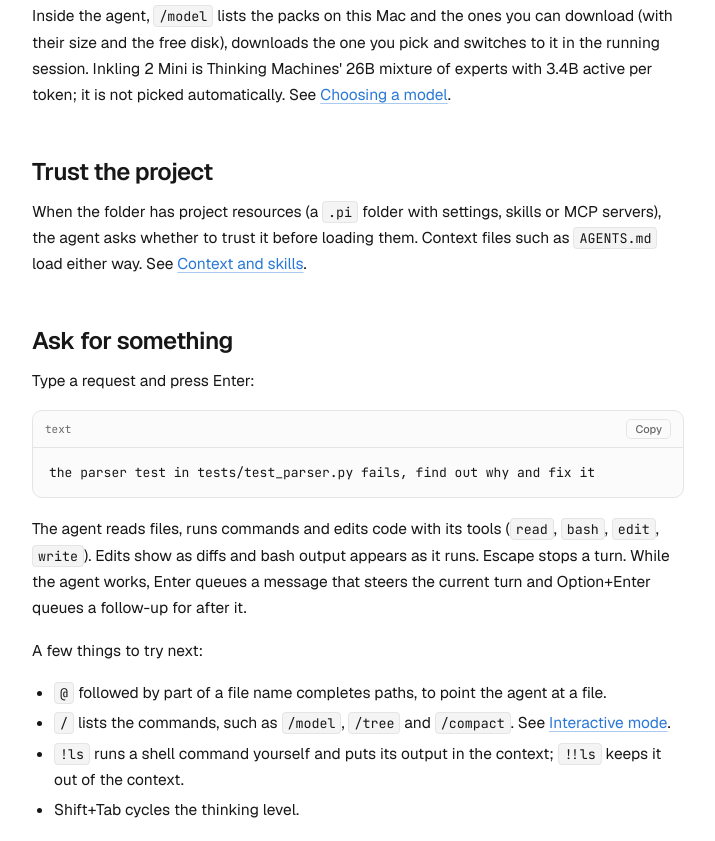
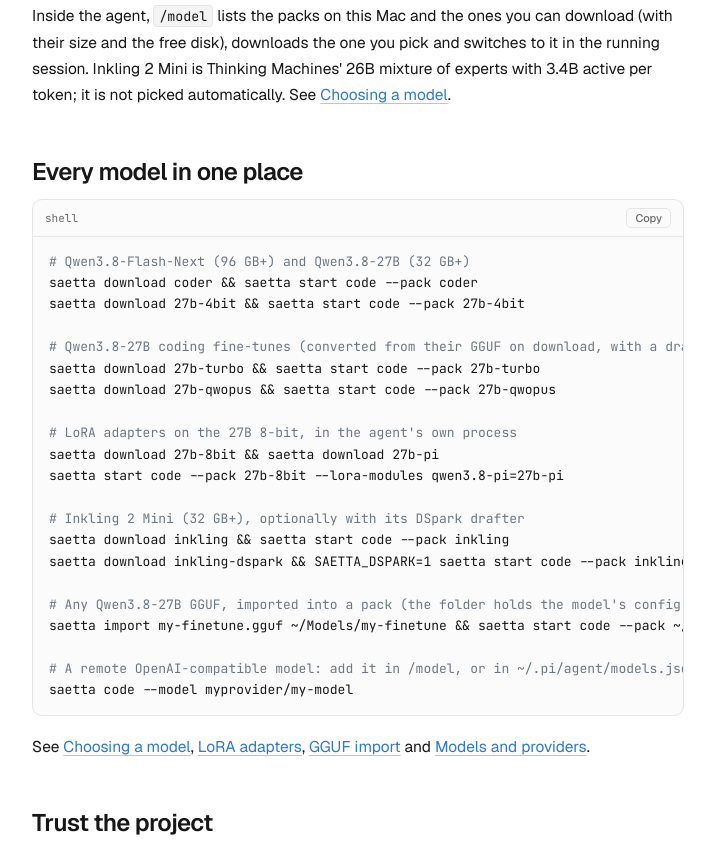
Before and after one commit to antonellof/saetta, a plain HTML site: page web/docs/quickstart/index.html in a window 1280 px wide. Shown: the part 973-1814 px from the top of the page, without its empty margins (296-1011 px from the left). Drawn offline with nearby package versions, Linux system fonts and the light colour scheme.

Commit message:
README and quickstart: how to run every model (families, fine-tunes, LoRA, Inkling with DSpark, GGUF import, remote OpenAI-compatible)

```diff
--- a/web/docs/quickstart/index.html
+++ b/web/docs/quickstart/index.html
@@ -96,6 +96,29 @@ saetta start code --pack inkling
 saetta download 27b-qwopus              <span class="hljs-comment"># Qwopus, a Qwen3.8-27B coding fine-tune, 16 GB</span>
 saetta start code --pack 27b-qwopus</code></pre></div>
 <p>Inside the agent, <code>/model</code> lists the packs on this Mac and the ones you can download (with their size and the free disk), downloads the one you pick and switches to it in the running session. Inkling 2 Mini is Thinking Machines&#39; 26B mixture of experts with 3.4B active per token; it is not picked automatically. See <a href="/docs/choosing-a-model/">Choosing a model</a>.</p>
+<h2 id="every-model-in-one-place"><a class="anchor" href="#every-model-in-one-place" aria-hidden="true" tabindex="-1">#</a>Every model in one place</h2>
+<div class="code doc-code"><div class="code-head"><span>shell</span><button class="copy" type="button">Copy</button></div><pre><code><span class="hljs-comment"># Qwen3.8-Flash-Next (96 GB+) and Qwen3.8-27B (32 GB+)</span>
+saetta download coder &amp;&amp; saetta start code --pack coder
+saetta download 27b-4bit &amp;&amp; saetta start code --pack 27b-4bit
+
+<span class="hljs-comment"># Qwen3.8-27B coding fine-tunes (converted from their GGUF on download, with a draft head)</span>
+saetta download 27b-turbo &amp;&amp; saetta start code --pack 27b-turbo
+saetta download 27b-qwopus &amp;&amp; saetta start code --pack 27b-qwopus
+
+<span class="hljs-comment"># LoRA adapters on the 27B 8-bit, in the agent&#x27;s own process</span>
+saetta download 27b-8bit &amp;&amp; saetta download 27b-pi
+saetta start code --pack 27b-8bit --lora-modules qwen3.8-pi=27b-pi
+
+<span class="hljs-comment"># Inkling 2 Mini (32 GB+), optionally with its DSpark drafter</span>
+saetta download inkling &amp;&amp; saetta start code --pack inkling
+saetta download inkling-dspark &amp;&amp; SAETTA_DSPARK=1 saetta start code --pack inkling
+
+<span class="hljs-comment"># Any Qwen3.8-27B GGUF, imported into a pack (the folder holds the model&#x27;s config.json and tokenizer)</span>
+saetta import my-finetune.gguf ~/Models/my-finetune &amp;&amp; saetta start code --pack ~/Models/my-finetune
+
+<span class="hljs-comment"># A remote OpenAI-compatible model: add it in /model, or in ~/.pi/agent/models.json, then</span>
+saetta code --model myprovider/my-model</code></pre></div>
+<p>See <a href="/docs/choosing-a-model/">Choosing a model</a>, <a href="/docs/lora/">LoRA adapters</a>, <a href="/docs/gguf-import/">GGUF import</a> and <a href="/docs/models-and-providers/">Models and providers</a>.</p>
 <h2 id="trust-the-project"><a class="anchor" href="#trust-the-project" aria-hidden="true" tabindex="-1">#</a>Trust the project</h2>
 <p>When the folder has project resources (a <code>.pi</code> folder with settings, skills or MCP servers), the agent asks whether to trust it before loading them. Context files such as <code>AGENTS.md</code> load either way. See <a href="/docs/context-and-skills/">Context and skills</a>.</p>
 <h2 id="ask-for-something"><a class="anchor" href="#ask-for-something" aria-hidden="true" tabindex="-1">#</a>Ask for something</h2>
@@ -121,7 +144,7 @@ saetta start code --pack 27b-qwopus</code></pre></div>
       <p class="doc-edit"><a href="https://github.com/antonellof/saetta/blob/main/docs/quickstart.md" rel="noopener">Edit this page on GitHub</a></p>
       <nav class="doc-pager" aria-label="Previous and next"><a class="prev" href="/docs/install/"><span>Previous</span>Install</a><a class="next" href="/docs/choosing-a-model/"><span>Next</span>Choosing a model</a></nav>
     </main>
-    <nav class="doc-toc" aria-label="On this page"><p class="ds-title">On this page</p><ul><li class="d2"><a href="#open-the-agent">Open the agent</a></li><li class="d2"><a href="#pick-a-model">Pick a model</a></li><li class="d2"><a href="#trust-the-project">Trust the project</a></li><li class="d2"><a href="#ask-for-something">Ask for something</a></li><li class="d2"><a href="#come-back-later">Come back later</a></li><li class="d2"><a href="#without-the-terminal-ui">Without the terminal UI</a></li></ul></nav>
+    <nav class="doc-toc" aria-label="On this page"><p class="ds-title">On this page</p><ul><li class="d2"><a href="#open-the-agent">Open the agent</a></li><li class="d2"><a href="#pick-a-model">Pick a model</a></li><li class="d2"><a href="#every-model-in-one-place">Every model in one place</a></li><li class="d2"><a href="#trust-the-project">Trust the project</a></li><li class="d2"><a href="#ask-for-something">Ask for something</a></li><li class="d2"><a href="#come-back-later">Come back later</a></li><li class="d2"><a href="#without-the-terminal-ui">Without the terminal UI</a></li></ul></nav>
   </div>
   <div class="ds-scrim" hidden></div>
 
```
Also changed, not shown: docs/quickstart.md (+28 -0 lines), README.md.
